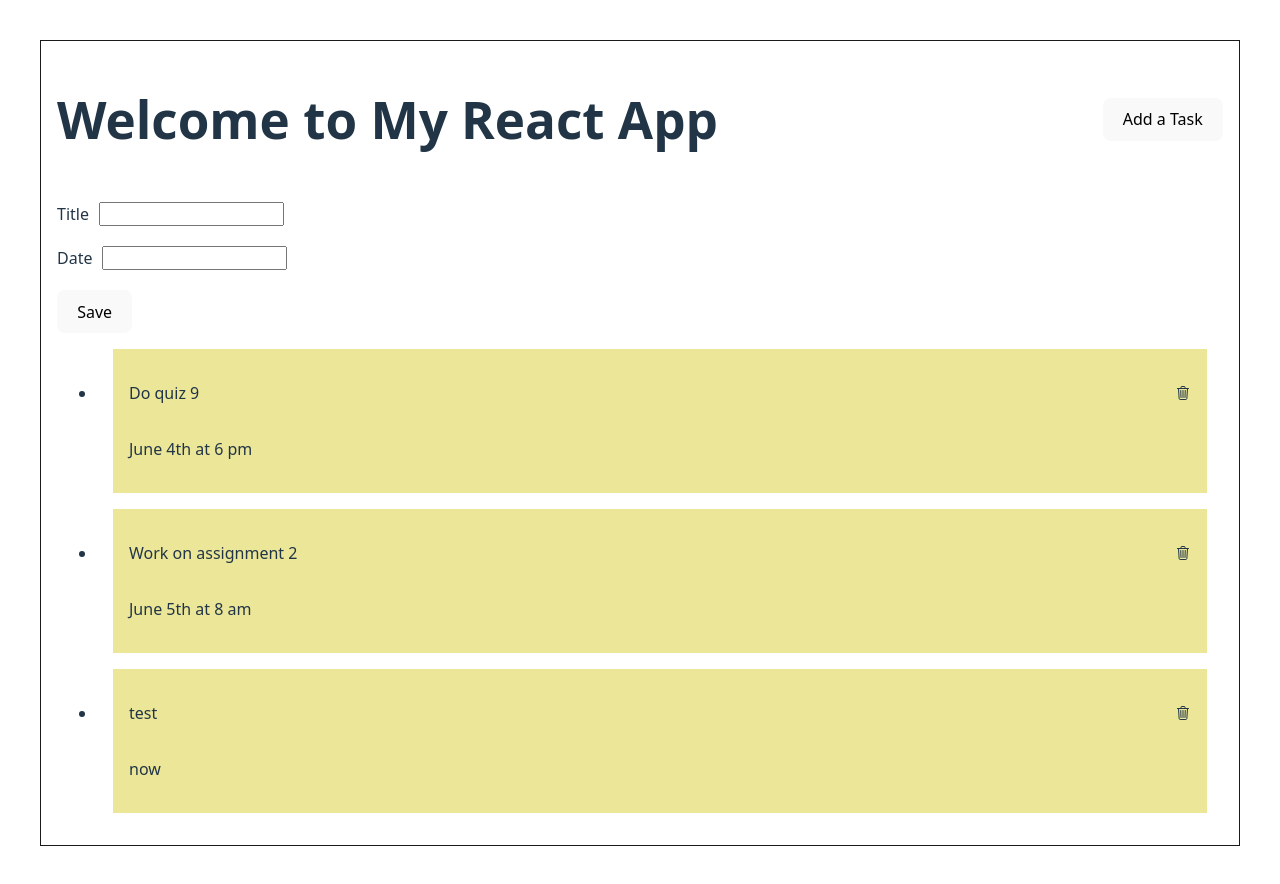
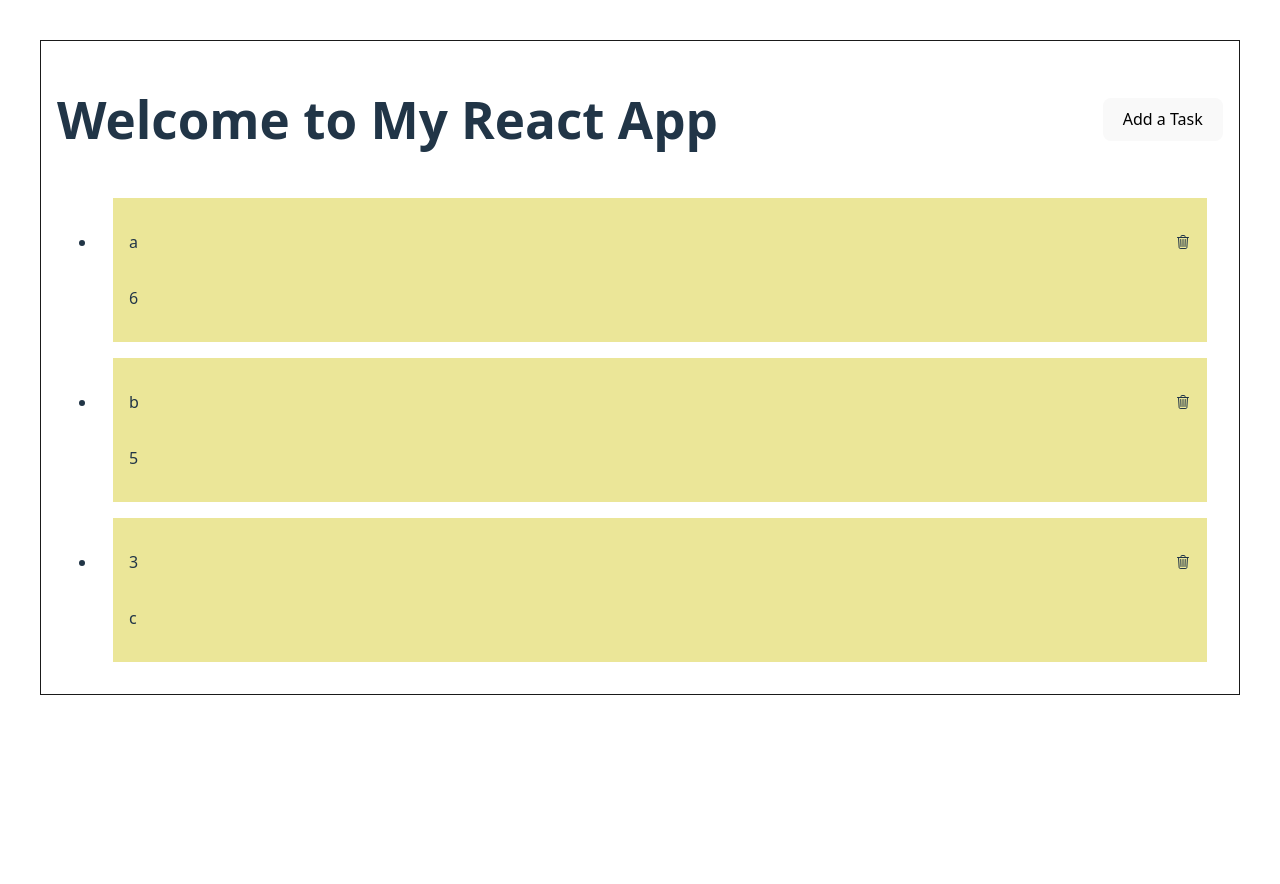
Before and after one commit to Qjr2023/cs5610, a React (Vite) app in the folder week9/my-react-app/: page / in a window 1280 px wide. After the commit the page ends 848 px from the top, so only its background shows below. Built offline with nearby package versions, Linux system fonts and the light colour scheme; data requests are answered from the project's data file.

Commit message:
Implement toggle functionality for AddTask component and update Header; modify task data in db.json

```diff
--- a/week9/my-react-app/db.json
+++ b/week9/my-react-app/db.json
@@ -1,19 +1,19 @@
 {
   "tasks": [
     {
-      "id": "2",
-      "title": "Do quiz 9",
-      "date": "June 4th at 6 pm"
+      "id": "8e34",
+      "title": "a",
+      "date": "6"
     },
     {
-      "id": "3",
-      "title": "Work on assignment 2",
-      "date": "June 5th at 8 am"
+      "id": "ee26",
+      "title": "b",
+      "date": "5"
     },
     {
-      "id": "f952",
-      "title": "test",
-      "date": "now"
+      "id": "3572",
+      "title": "3",
+      "date": "c"
     }
   ]
 }
--- a/week9/my-react-app/src/App.jsx
+++ b/week9/my-react-app/src/App.jsx
@@ -6,6 +6,8 @@ import TasksList from "./components/TasksList";
 export default function App() {
   const appName = "My React App";
   const [tasksFromServer, setTasksFromServer] = useState([]);
+  const [showAddTask, setShowAddTask] = useState(false);
+
   async function fetchDate() {
     try{
       const response = await fetch("http://localhost:5001/tasks");
@@ -15,7 +17,6 @@ export default function App() {
       } else {
         throw new Error("fetch failed");
       }
-
     } catch (error) {
       console.log("fetchData", error);
     }
@@ -25,10 +26,19 @@ export default function App() {
     fetchDate();
   }, []);
 
+  function toggleShowAddTask() {
+    setShowAddTask((prev) => !prev);
+  }
+
   return (
     <div className="appContainer">
-      <Header myAppName={appName} version={2} />
-      <AddTask />
+      <Header
+      myAppName={appName}
+      version={2}
+      onToggleAddTask={toggleShowAddTask}
+      showAddTask={showAddTask}
+       />
+      {showAddTask && <AddTask />}
       <TasksList tasks={tasksFromServer}/>
     </div>
   );
--- a/week9/my-react-app/src/components/Header.jsx
+++ b/week9/my-react-app/src/components/Header.jsx
@@ -1,12 +1,14 @@
 import React, { PureComponent } from 'react'
 
-export default function Header({ myAppName }) {
+export default function Header({ myAppName, onToggleAddTask, showAddTask }) {
   // console.log(myAppName);
     return (
       <div>
         <header className='headerContainer'>
           <h1>Welcome to {myAppName}</h1>
-          <button>Add a Task</button>
+          <button onClick={onToggleAddTask}>
+            {showAddTask ? "Close Form" : "Add a Task"}
+          </button>
         </header>
       </div>
     )
--- a/week9/my-react-app/src/components/TasksList.jsx
+++ b/week9/my-react-app/src/components/TasksList.jsx
@@ -2,27 +2,6 @@ import React, { useState } from 'react'
 import Task from './Task';
 
 export default function TasksList( {tasks} ) {
-    // const [tasks, setTasks] = useState([])
-    // //     [
-    //         {
-    //           id: 1,
-    //           title: "Review week 9 material",
-    //           date: "June 4th at 1 pm",
-    //         },
-    //         {
-    //           id: 2,
-    //           title: "Do quiz 9",
-    //           date: "June 4th at 6 pm",
-    //         },
-    //         {
-    //           id: 3,
-    //           title: "Work on assignment 2",
-    //           date: "June 5th at 8 am",
-    //         },
-    //     ]);
-
-    // setTasks([]);
-    // console.log(tasks);
 
     async function deleteTask(deletedId) {
       console.log("Delete pressed", deletedId);
@@ -41,7 +20,7 @@ export default function TasksList( {tasks} ) {
     return (
       <ul>
         {tasks.length === 0 ? (
-          <p>No tasks</p>
+          <li>No tasks left</li>
         ) : (
           tasks.map((task) => (
             <Task key={task.id} taskObj={task} onDelete={deleteTask} />
```
